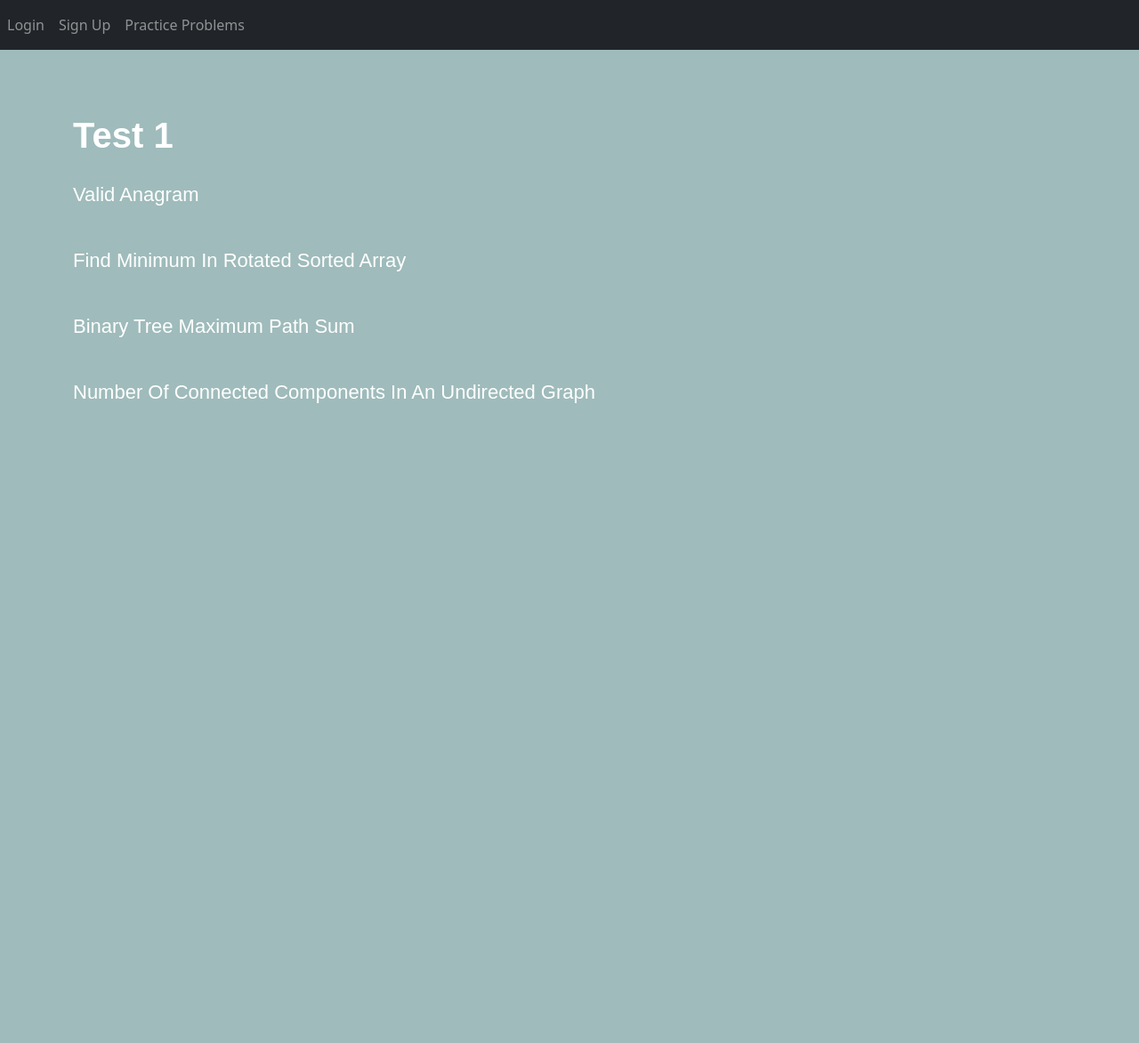
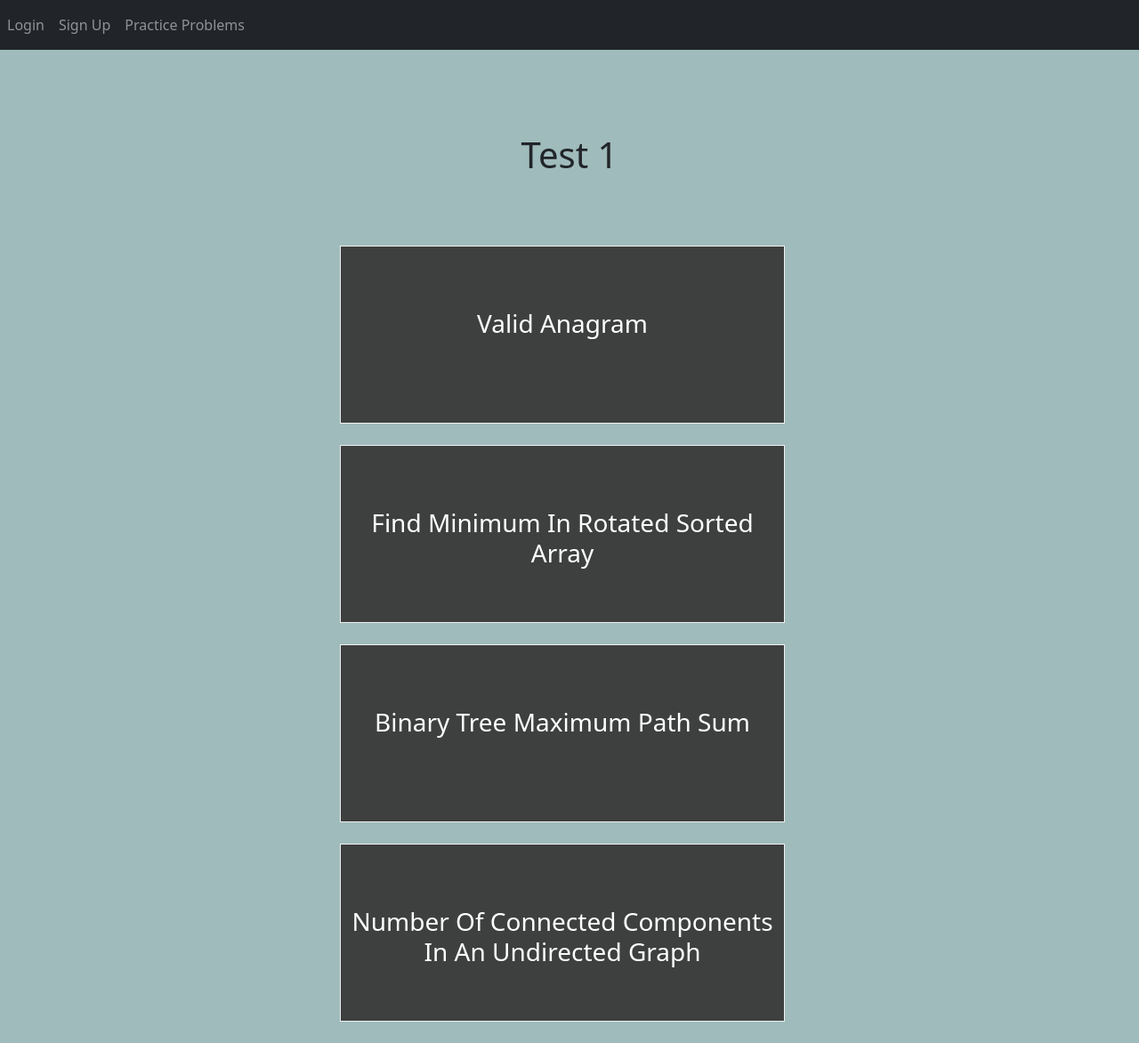
Before and after one commit to Yizushdz/Web_Final_Project, a Flask app: page /study-session/1 in a window 1280 px wide. Shown: the whole page at 89% size. Before the commit the page ends 453 px from the top, so only its background shows below. Run offline with Flask 3, Linux system fonts and the light colour scheme; data comes from the database, SQL or seed files in the repository; both versions use the stored data as it was after the commit; some libraries are stand-ins or nearby versions.

Commit message:
finalized project
removed the general h1 formats in CSS which was affecting all other text in the project. changed the local CSS link in base.html to jinja code. Applied the new classes made in CSS for h1 tags to the initial page. Changed the size of the login letters in login.html. changed the for-loop responsible for displaying the decks on modal. added the flip card in study session.html

```diff
--- a/website/static/basics.css
+++ b/website/static/basics.css
@@ -51,7 +51,7 @@ body {
   }
 
 /* Formating the title text */
-  h1 {
+  .h1_initial {
     text-align: start;
     margin-top: 50px;
     margin-bottom: 30px;
@@ -63,7 +63,7 @@ body {
     /* -webkit-text-stroke: 2px rgb(58, 100, 80); */
   }
 /* Formating the quote text */
-  h2 {
+  .h2_initial {
     text-align: left;
     margin-top: 20px;
     margin-bottom: 30px;
@@ -75,7 +75,7 @@ body {
   }
 
   /* Formatting for the description text */
-  p {
+  .p_initial {
     text-align: start;
     margin-bottom: 20px;
     font-family: Averta, sans-serif;
@@ -89,3 +89,51 @@ body {
     background-color: #ffc107;
     border-color: #ffc107;
 }
+
+
+/* to flip flashcards */
+.flip-card {
+  background-color: transparent;
+  width: 500px;
+  height: 200px;
+  border: 1px solid #f1f1f1;
+  perspective: 1000px; /* Remove this if you don't want the 3D effect */
+  margin-left: 300px;
+}
+
+/* This container is needed to position the front and back side */
+.flip-card-inner {
+  position: relative;
+  width: 100%;
+  height: 100%;
+  text-align: center;
+  transition: transform 0.8s;
+  transform-style: preserve-3d;
+}
+
+/* Do an horizontal flip when you move the mouse over the flip box container */
+.flip-card:hover .flip-card-inner {
+  transform: rotateY(180deg);
+}
+
+/* Position the front and back side */
+.flip-card-front, .flip-card-back {
+  position: absolute;
+  width: 100%;
+  height: 100%;
+  -webkit-backface-visibility: hidden; /* Safari */
+  backface-visibility: hidden;
+}
+
+/* Style the front side (fallback if image is missing) */
+.flip-card-front {
+  background-color: rgb(61, 64, 63);
+  color: rgb(255, 255, 255);
+}
+
+/* Style the back side */
+.flip-card-back {
+  background-color: rgb(61, 64, 63);
+  color: white;
+  transform: rotateY(180deg);
+}
--- a/website/templates/base.html
+++ b/website/templates/base.html
@@ -20,7 +20,7 @@
       crossorigin="anonymous"
     />
     <!-- to change background color, we import local css file basics.css -->
-    <link rel="stylesheet" href="static/basics.css">
+    <link rel="stylesheet" href="{{ url_for('static', filename='basics.css') }}">
 
     <title>{% block title %}Base{% endblock %}</title>
   </head>
--- a/website/templates/initial.html
+++ b/website/templates/initial.html
@@ -13,9 +13,9 @@
             <h1 class="display-3"><strong>C-A-S-O</strong></h1>
             <!-- <br /> -->
             <!-- <br /> -->
-            <h2>"Learning never exhausts the mind." - Leonardo da Vinci</h2>
+            <h2 class="h2_initial">"Learning never exhausts the mind." - Leonardo da Vinci</h2>
             <!-- <br /> -->
-            <p>Welcome to CASO, this website is designed to help users tackle their most difficult LeetCode questions/problems</p>
+            <p class="p_initial">Welcome to CASO, this website is designed to help users tackle their most difficult LeetCode questions/problems</p>
             <br />
         </div>
         <div class="col-md-6">
--- a/website/templates/login.html
+++ b/website/templates/login.html
@@ -5,7 +5,7 @@
 
 {% block content %}
 <form method="POST">
-    <h3 align="center">Log in</h3>
+    <h2 align="center">Log in</h2>
     <!--form-group: a boostrap class to create labels to take info from user-->
     <div class="form-group">
         <label for="email">Email Address</label>
--- a/website/templates/study_session.html
+++ b/website/templates/study_session.html
@@ -6,10 +6,19 @@
 {% block content %}
 
 <br/>
-<h1>{{ deck.name }}</h1>
+<h1 class="center" class="display-3">{{ deck.name }}</h1>
 
 {% for flashcard in deck.flashcards %}
-<p>{{ flashcard.name }}</p>
+    <div class="flip-card">
+        <div class="flip-card-inner">
+        <div class="flip-card-front">
+            <h3 class="center">{{ flashcard.name }}</h3>
+        </div>
+        <div class="flip-card-back">
+            <p class="center"><a href="https://leetcode.com/problems/{{ flashcard.name.replace(' ', '-') }}/" target="_blank">Try LeetCode Solution</a></p>
+        </div>
+        </div>
+    </div>
 <br />
 {% endfor %}
 
```
Also changed, not shown: website/templates/practice_problems.html (+10 -3 lines), instance/database.db.
